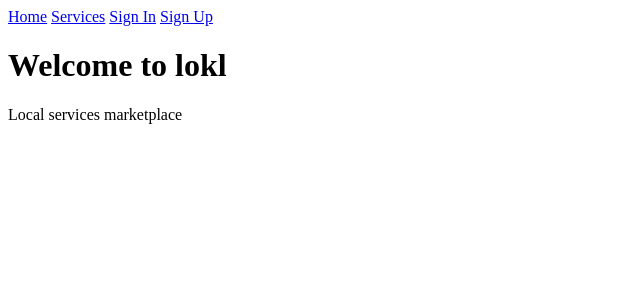
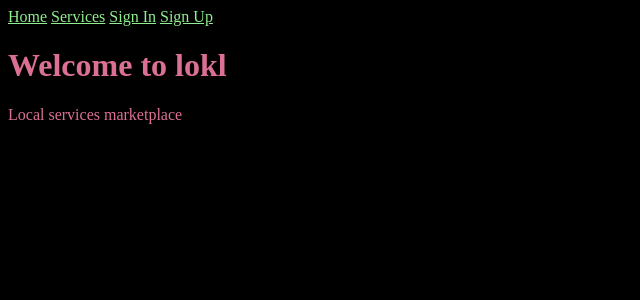
Before and after one commit to OctavianUrsu/lokl, a SvelteKit app: page / in a window 1280 px wide. Shown: the top 300 px of the page, without its empty margins (0-640 px from the left). Built offline with nearby package versions, Linux system fonts and the light colour scheme; no server answers.

Commit message:
Dark mode only

```diff
--- a/src/routes/+layout.svelte
+++ b/src/routes/+layout.svelte
@@ -30,3 +30,22 @@
 </header>
 
 {@render children()}
+
+<style>
+	:global(body) {
+		background-color: black;
+		color: palevioletred;
+	}
+
+	:global(a) {
+		color: lightgreen;
+	}
+
+	:global(a:hover) {
+		color: white;
+	}
+
+	:global(a:active) {
+		color: palegreen;
+	}
+</style>
```
